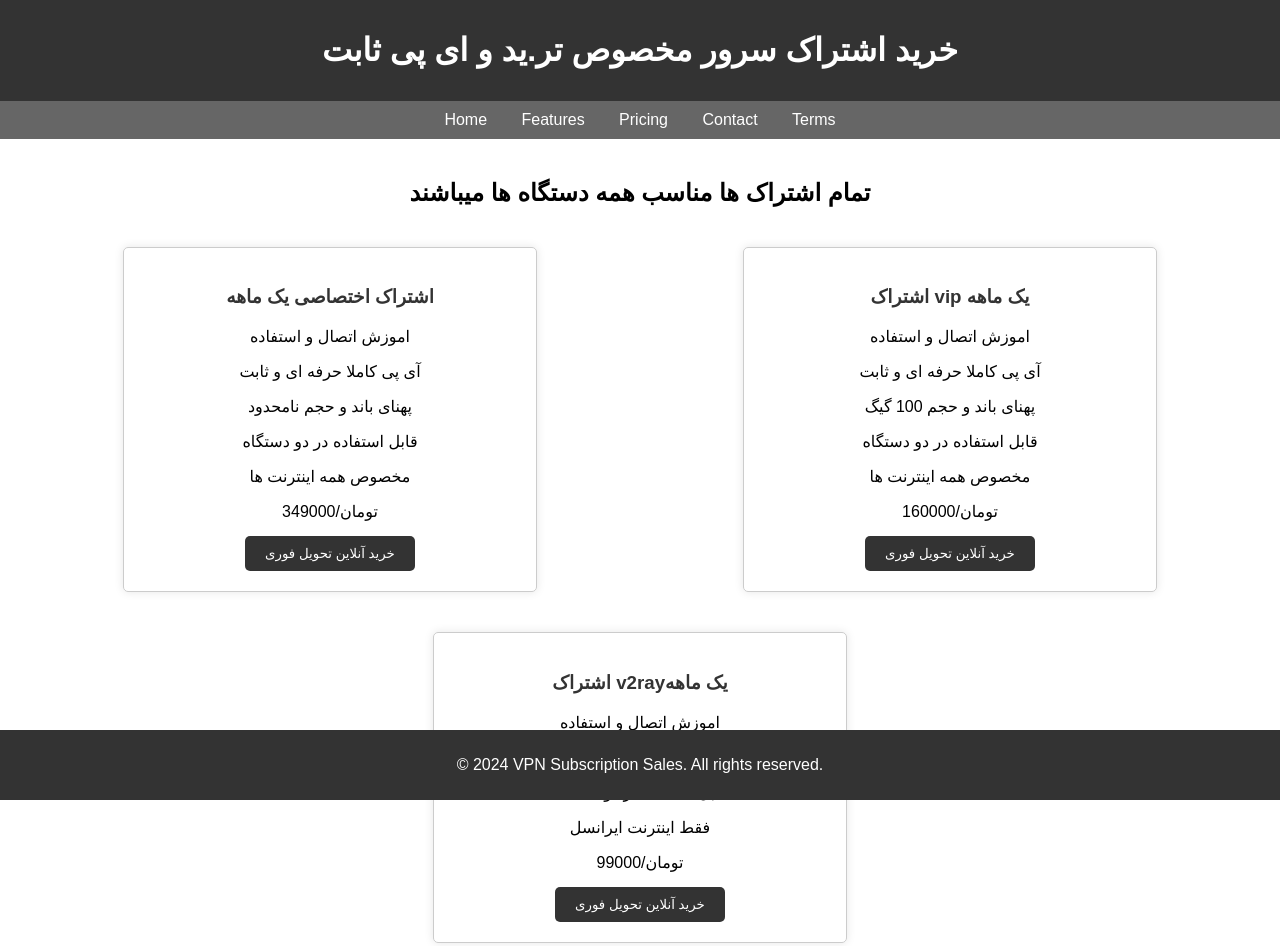
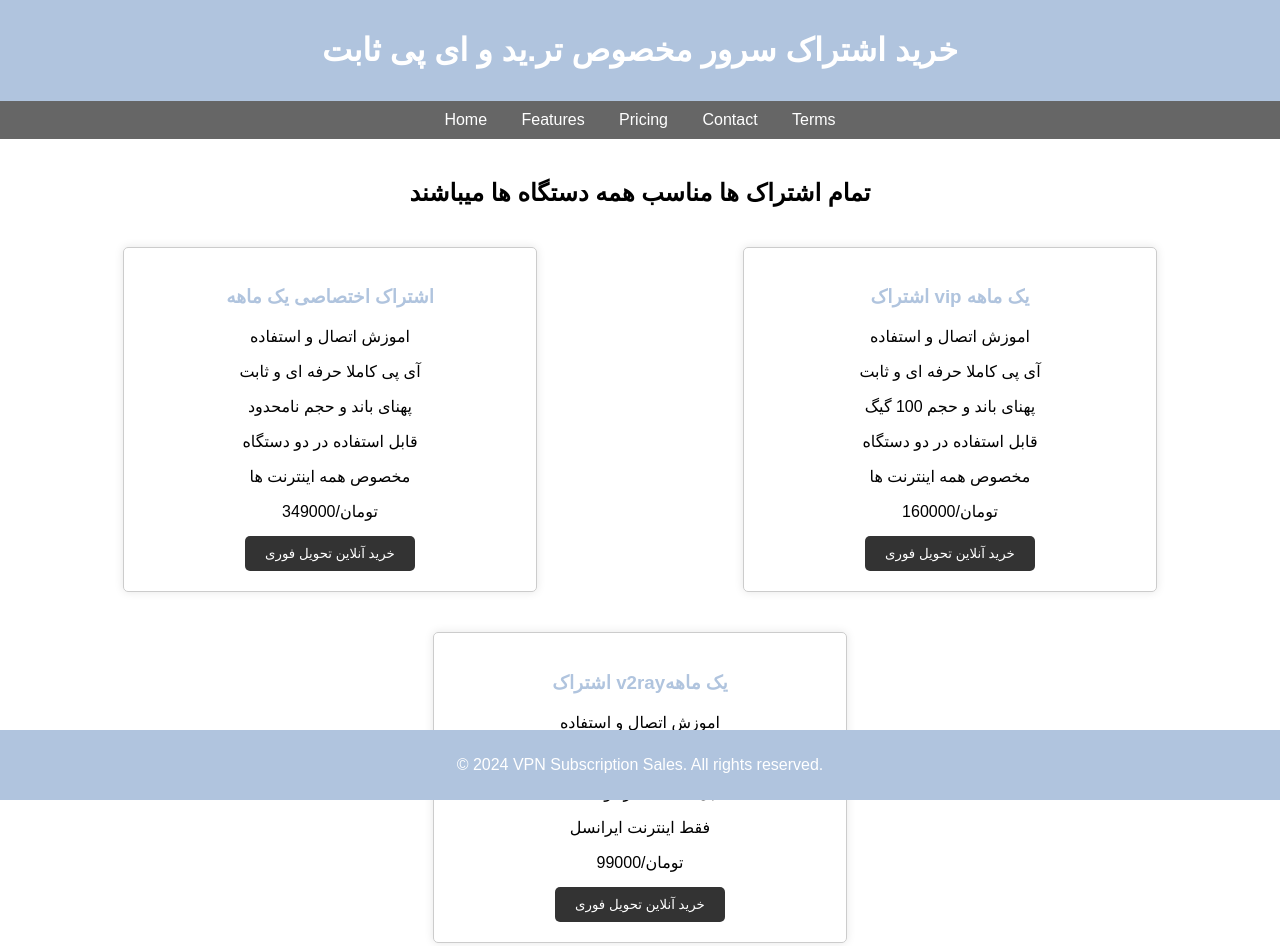
Before and after one commit to matin2112/webindex, a plain HTML site: page index.html in a window 1280 px wide. Shown: the top 946 px of the page. Drawn offline with Linux system fonts and the light colour scheme.

Commit message:
Update index.html

```diff
--- a/index.html
+++ b/index.html
@@ -14,7 +14,7 @@
             padding: 0;
         }
         header {
-            background-color: #333;
+            background-color: #B0C4DE;
             color: #fff;
             padding: 10px 0;
             text-align: center;
@@ -34,7 +34,7 @@
             text-align: center;
         }
         footer {
-            background-color: #333;
+            background-color: #B0C4DE;
             color: #fff;
             padding: 10px 0;
             text-align: center;
@@ -56,7 +56,7 @@
             box-shadow: 0 0 10px rgba(0, 0, 0, 0.1);
         }
         .plan h3 {
-            color: #333;
+            color: #B0C4DE;
         }
         .plan p {
             margin-bottom: 15px;
```
